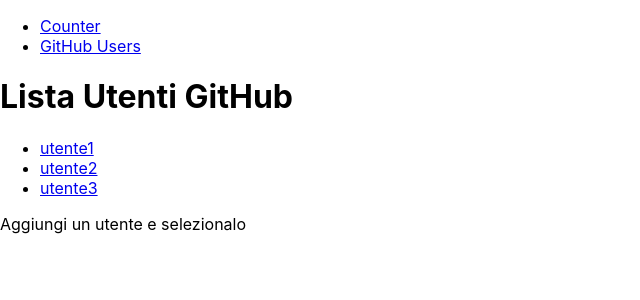
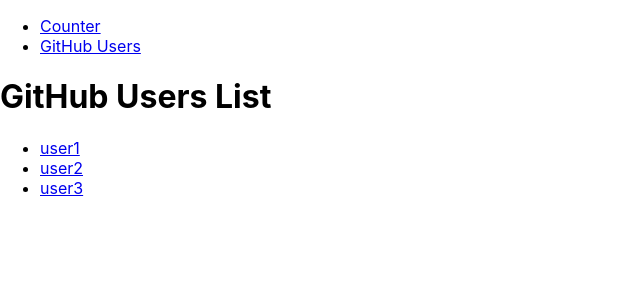
Before and after one commit to dinasaura/my-react-app, a React (Create React App) app: page /users in a window 1280 px wide. Shown: the top 300 px of the page, without its empty margins (0-640 px from the left). Built offline with nearby package versions, Linux system fonts and the light colour scheme.

Commit message:
added file

```diff
--- a/src/GithubUsers/GithubUserList.js
+++ b/src/GithubUsers/GithubUserList.js
@@ -1,13 +1,13 @@
 import React from "react";
 import { Route, Link, Routes } from "react-router-dom";
-import ShowGithubUser from './ShowGithubUsers'
+import ShowGithubUsers from './ShowGithubUsers'
 
 function GithubUserList() {
-  const usernames = ["utente1", "utente2", "utente3"];
+  const usernames = ["user1", "user2", "user3"];
 
   return (
     <div>
-      <h1>Lista Utenti GitHub</h1>
+      <h1>GitHub Users List</h1>
       <ul>
         {usernames.map((username) => (
           <li key={username}>
@@ -15,14 +15,10 @@
           </li>
         ))}
       </ul>
+
       <Routes>
-      <Route
-        index
-        element={<p>Aggiungi un utente e selezionalo</p>}
-      />
-
         {usernames.map((username) => (
-          <Route key={username} path={username} element={<ShowGithubUser username={username} />} />
+          <Route key={username} path={username} element={<ShowGithubUsers username={username} />} />
         ))}
       </Routes>
     </div>
```
